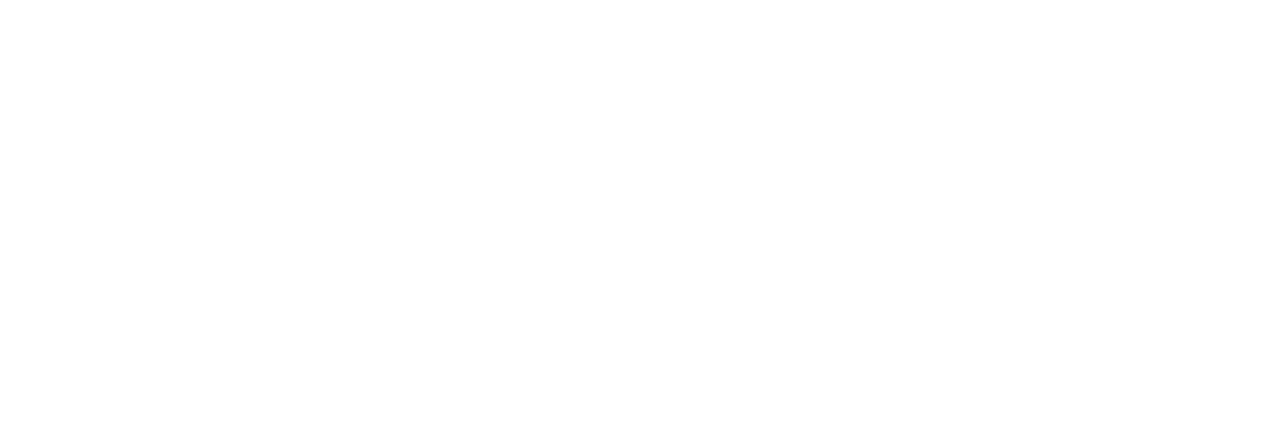
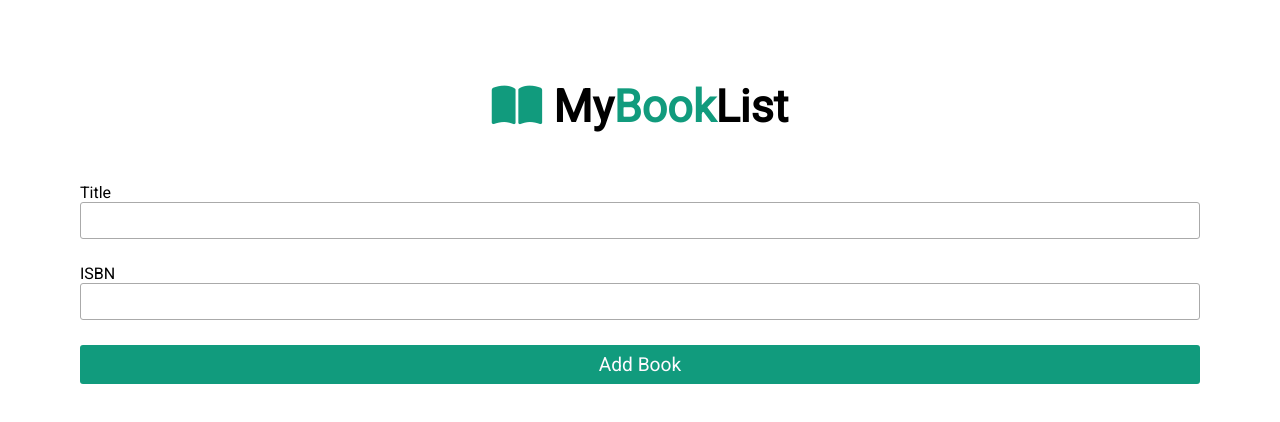
Before and after one commit to CesarALuna/book-list, a plain HTML site: page index.html in a window 1280 px wide. Drawn offline with Linux system fonts and the light colour scheme.

Commit message:
basic layout and styling

```diff
--- a/index.html
+++ b/index.html
@@ -4,10 +4,35 @@
     <meta charset="UTF-8" />
     <meta http-equiv="X-UA-Compatible" content="IE=edge" />
     <meta name="viewport" content="width=device-width, initial-scale=1.0" />
+    <script
+      src="https://kit.fontawesome.com/f6de2781b3.js"
+      crossorigin="anonymous"
+    ></script>
     <link rel="stylesheet" href="style.css" />
     <title>Document</title>
   </head>
   <body>
+    <div class="container">
+      <h1>
+        <i class="fas fa-book-open text-primary"></i>
+        My<span class="text-primary">Book</span>List
+      </h1>
+      <form action="" id="book-form">
+        <div class="form-group">
+          <label for="title">Title</label>
+          <input type="text" id="title" class="form-control" />
+        </div>
+        <div class="form-group">
+          <label for="isbn">ISBN</label>
+          <input type="text" id="isbn" class="form-control" />
+        </div>
+        <input
+          type="submit"
+          value="Add Book"
+          class="btn btn-primary btn-block"
+        />
+      </form>
+    </div>
     <script src="script.js"></script>
   </body>
 </html>
--- a/style.css
+++ b/style.css
@@ -0,0 +1,44 @@
+@import url("https://fonts.googleapis.com/css2?family=Roboto&display=swap");
+
+* {
+  margin: 0 auto;
+  padding: 0;
+  border: 0;
+  box-sizing: border-box;
+  font-size: 100%;
+  font-family: "Roboto", sans-serif, monospace;
+}
+
+body {
+  width: 100%;
+  padding: 80px;
+}
+
+.container {
+  display: block;
+}
+
+.container h1 {
+  font-size: 2.8rem;
+  text-align: center;
+  padding-bottom: 50px;
+}
+
+.text-primary {
+  color: #119b7d;
+}
+
+input {
+  border: 1px solid #aaa;
+  border-radius: 3px;
+  width: 100%;
+  padding: 8px;
+  margin-bottom: 25px;
+}
+
+.btn {
+  background-color: #119b7d;
+  color: #fffaff;
+  font-size: 1.2rem;
+  border: none;
+}
```
